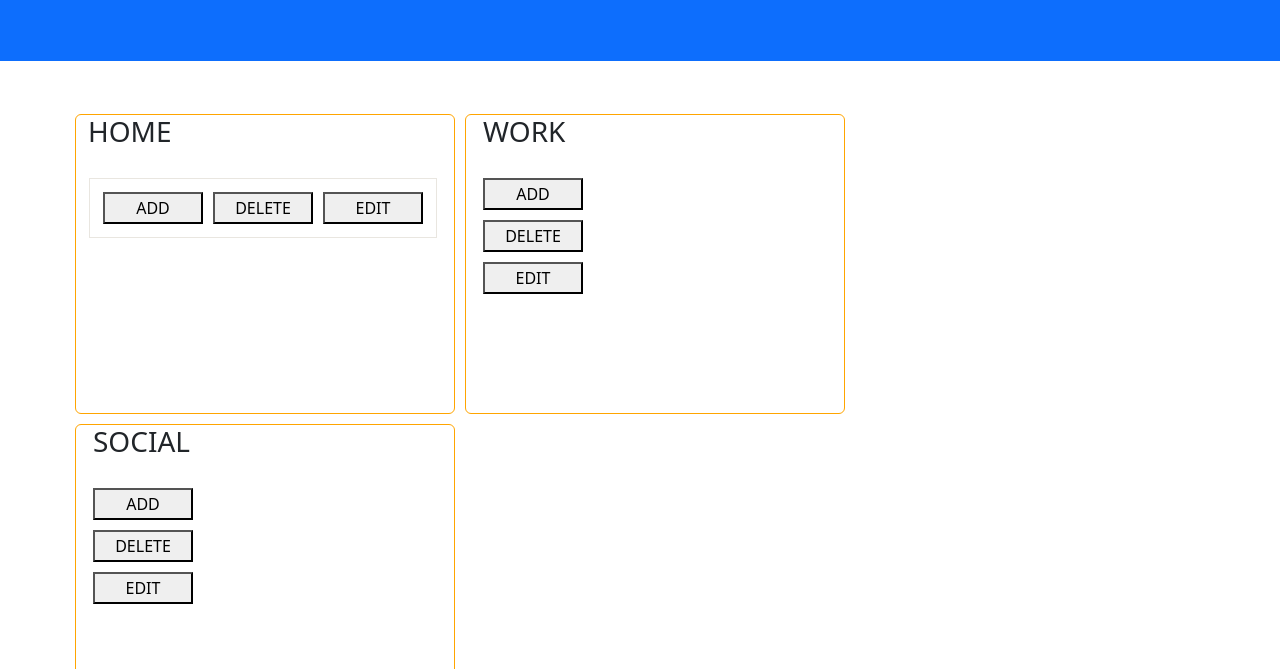
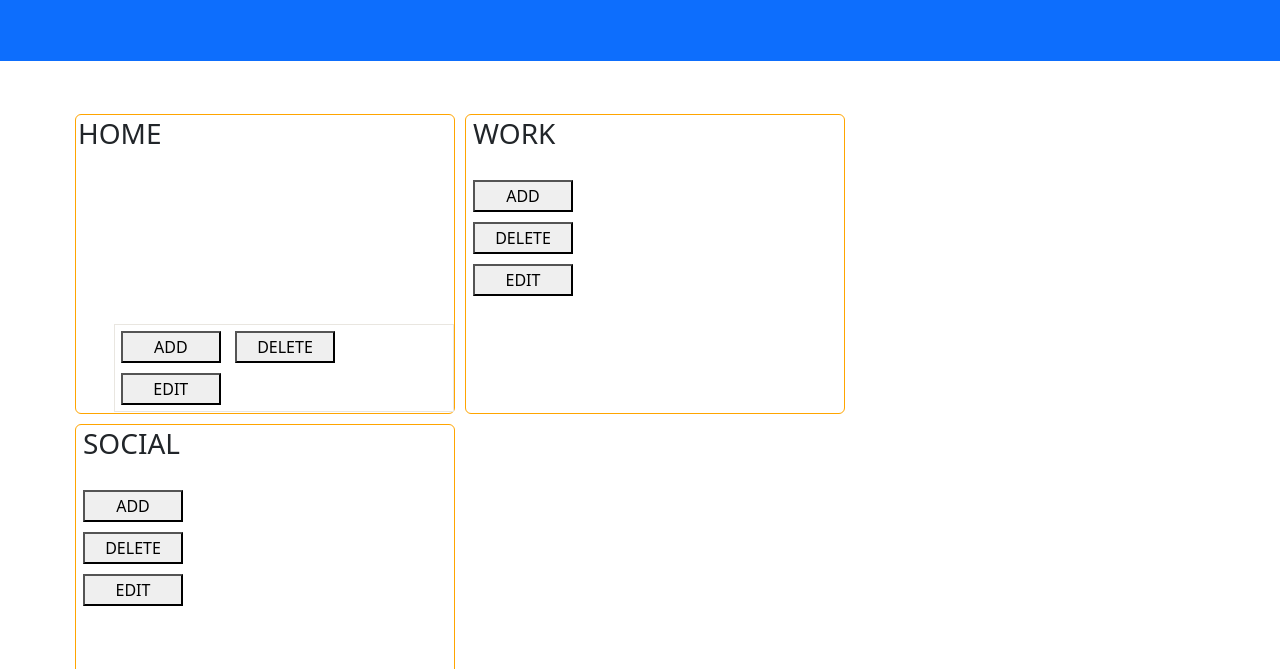
Before and after one commit to JamesBampton/Challenge4-To-Do-List, a plain HTML site: page index.html in a window 1280 px wide. Shown: the part 131-800 px from the top of the page. Drawn offline with nearby package versions, Linux system fonts and the light colour scheme.

Commit message:
fixed button alignment in home card

```diff
--- a/styles/mystyles.css
+++ b/styles/mystyles.css
@@ -38,10 +38,7 @@
 
 .card div {
   border: rgb(233, 230, 224) solid 1px;
-  margin: 5px;
-  min-height: 30px;
-  min-width: 200px;
-  align-items: flex-end;
+  margin: 0px;
 }
 
 .col-sm-4 button {
@@ -50,12 +47,22 @@
   margin: 5px;
 }
 
+.col-sm-4 .flextime {
+  align-items: center;
+  justify-content: center;
+}
+
 .flexytime {
+  height: auto;
+  padding: 1px;
+  border: 1px solid rgb(163, 157, 157);
+  position: absolute;
+  bottom: 1px;
+  left: 10%;
+}
+
+.col-sm-4 {
   display: flex;
-  flex-direction: row;
-  justify-content: space-between;
-  align-self: flex-end;
-  height: auto;
-  padding: 0.5rem;
-  border: 1px solid rgb(163, 157, 157);
+  padding: 2px;
+  margin: 5px;
 }
```
